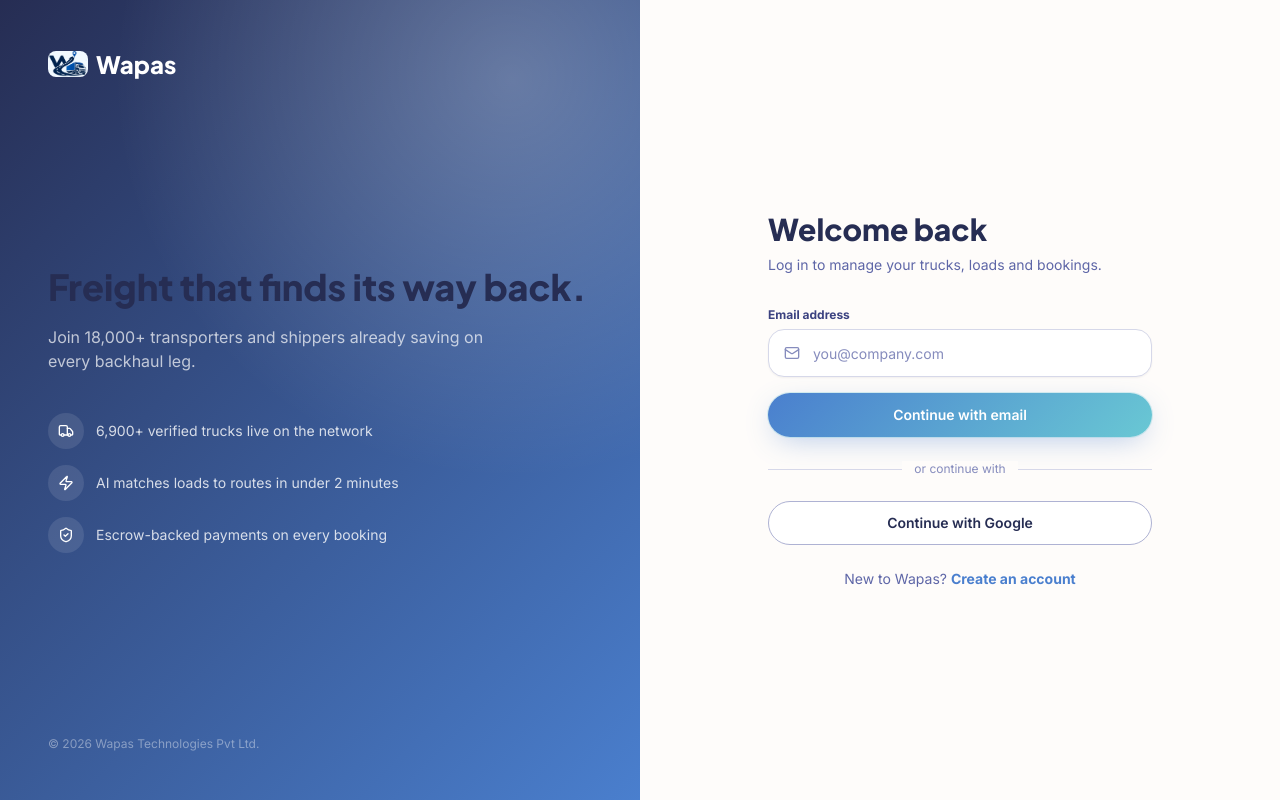
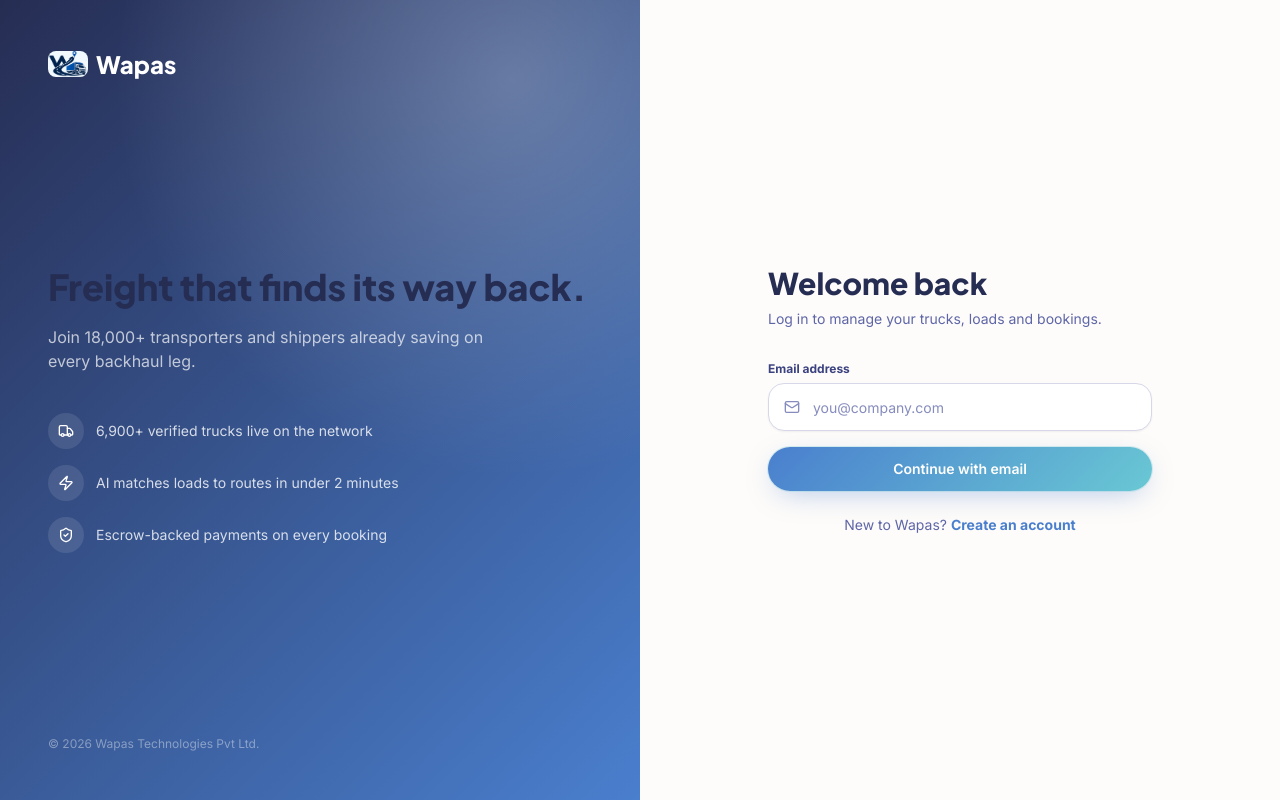
Before and after one commit to Manas-Dikshit/Wapas, a Next.js app: page /login in a window 1280 px wide. Built offline with nearby package versions, Linux system fonts and the light colour scheme; no server answers.

Commit message:
remove the login with google button from ui

```diff
--- a/src/app/login/page.tsx
+++ b/src/app/login/page.tsx
@@ -87,13 +87,6 @@ export default function LoginPage() {
             {loading && <Loader2 className="h-4 w-4 animate-spin" />}
             Continue with email
           </Button>
-          <div className="relative py-2 text-center text-xs text-navy-300">
-            <span className="relative z-10 bg-canvas px-3">or continue with</span>
-            <div className="absolute left-0 right-0 top-1/2 h-px bg-navy-100" />
-          </div>
-          <Button type="button" variant="outline" className="w-full" onClick={loginWithGoogle}>
-            Continue with Google
-          </Button>
         </form>
       ) : (
         <form onSubmit={verifyOtp} className="space-y-4">
```
